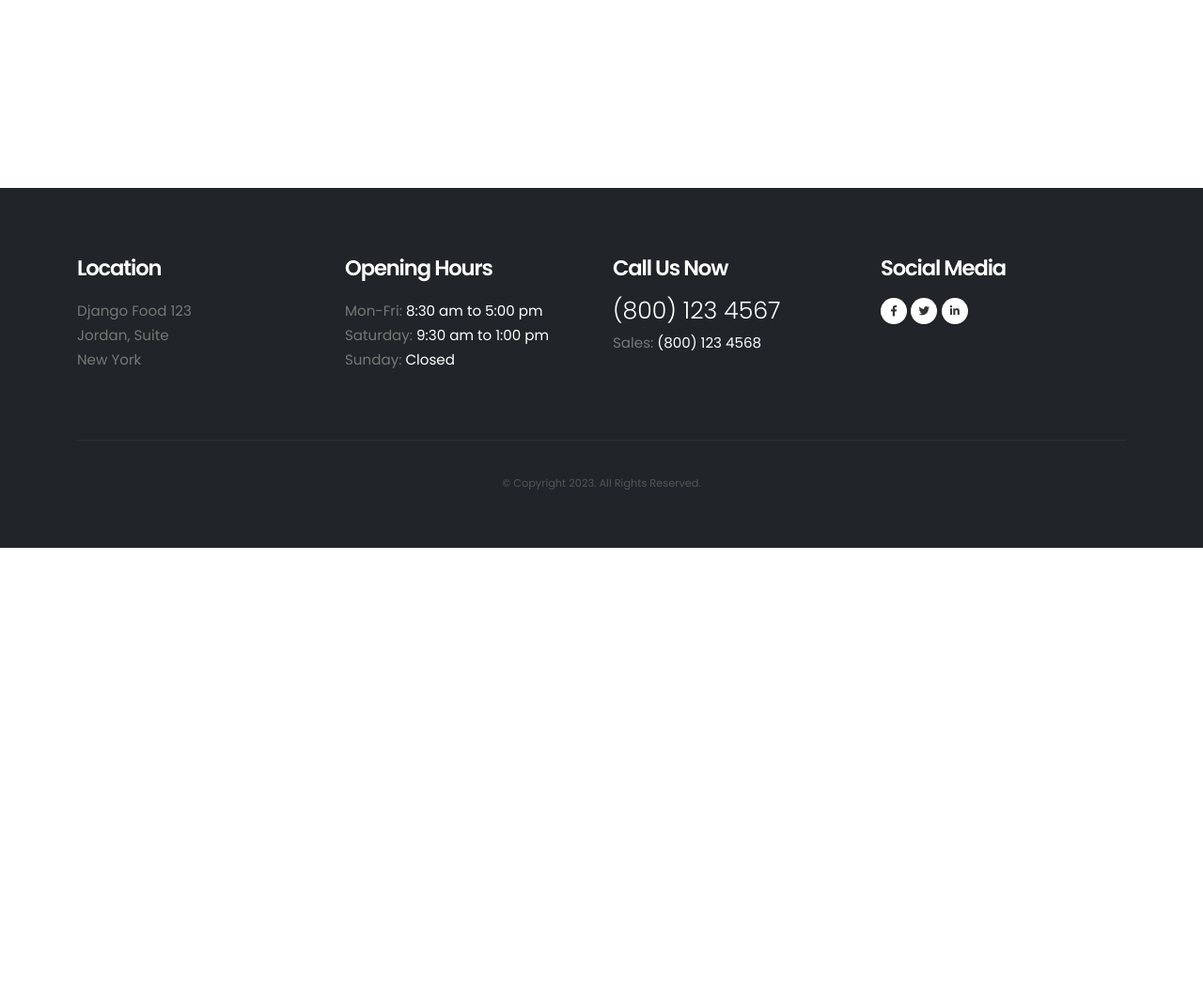
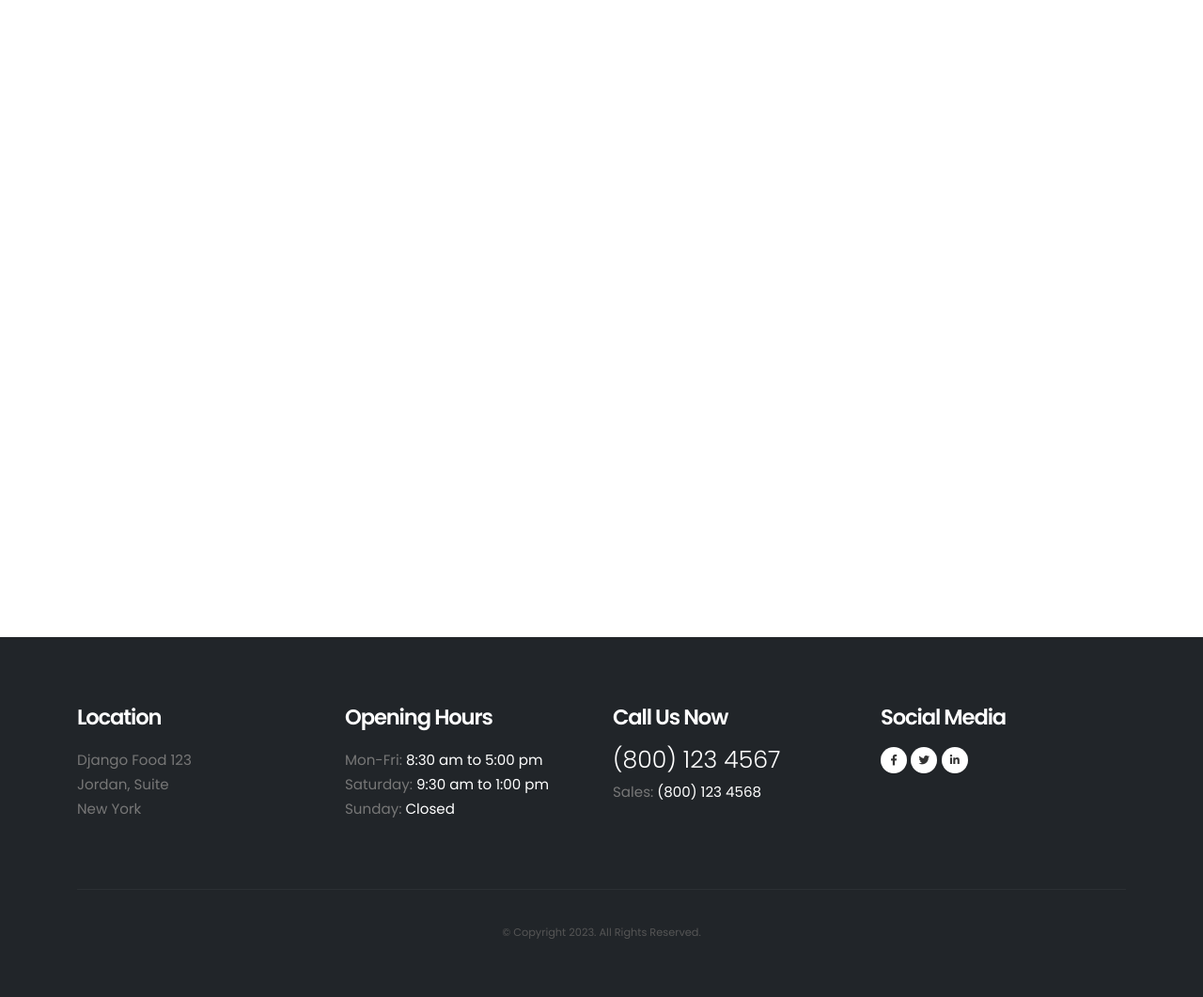
Before and after one commit to Subas-Roy/djangofood, a Django app: page / in a window 1280 px wide. Shown: the part 181-1242 px from the top of the page at 94% size. Before the commit the page ends 764 px from the top, so only its background shows below. Run offline with Django 4.2, Linux system fonts and the light colour scheme; data comes from the database, SQL or seed files in the repository; data that the repository does not hold is empty; some libraries are stand-ins or nearby versions.

Commit message:
Update slide

```diff
--- a/templates/home.html
+++ b/templates/home.html
@@ -6,7 +6,7 @@
 {% block content %}
 
 <div role="main" class="main shop pt-4">
-	<!-- <div class="container pb-5">
+	<div class="container pb-5">
 		<div class="row">
 			<div class="col">
 				<div class="owl-carousel nav-inside show-nav-hover dots-inside mb-0" data-plugin-options="{'items': 1, 'loop': true, 'autoplay': true, 'autoplayTimeout': 5000, 'autoplayHoverPause': true, 'nav': true, 'dots': true, 'animateOut': 'fadeOut'}">
@@ -19,7 +19,7 @@
 				</div>
 			</div>
 		</div>
-	</div> -->
+	</div>
 
 	<div class="container">
 
```
